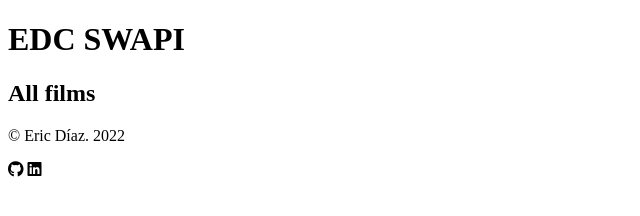
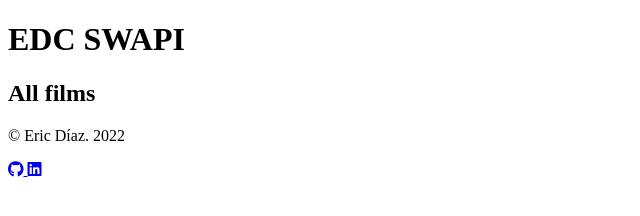
Before and after one commit to EricDiCiv5/edc_swapi_films, a plain HTML site: page index.html in a window 1280 px wide. Shown: the full height of the page, 0-640 px from the left. Drawn offline with Linux system fonts and the light colour scheme.

Commit message:
Added links to the two icons

```diff
--- a/index.html
+++ b/index.html
@@ -20,8 +20,12 @@
     <footer>
         <p>&copy; Eric Díaz. 2022</p>
         <article>
-            <i class="fa-brands fa-github"></i>
-            <i class="fa-brands fa-linkedin"></i>
+            <a href="http://" target="_blank" rel="noopener noreferrer">
+                <i class="fa-brands fa-github"></i>
+            </a>
+            <a href="http://" target="_blank" rel="noopener noreferrer">
+                <i class="fa-brands fa-linkedin"></i>
+            </a>
         </article>
     </footer>
 </body>
```
